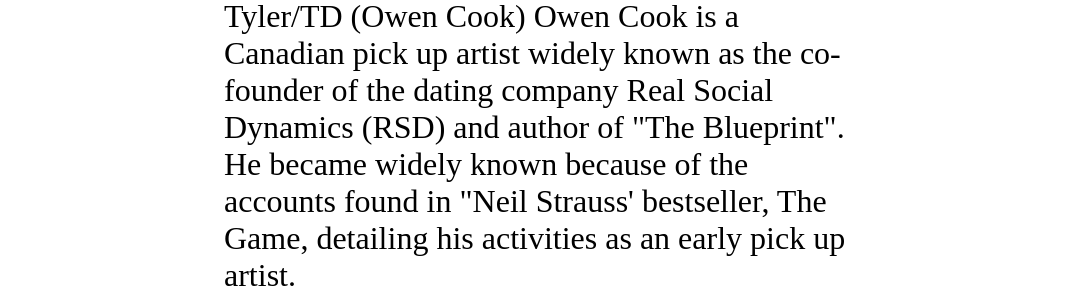
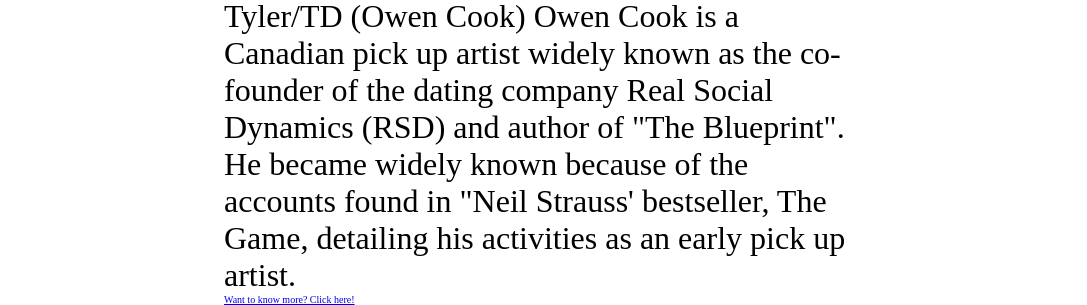
Before and after one commit to RobinHawiz/tribute-page, a plain HTML site: page index.html in a window 1280 px wide. Shown: the part 602-907 px from the top of the page, without its empty margins (96-1183 px from the left). Drawn offline with Linux system fonts and the light colour scheme.

Commit message:
all tests complete

```diff
--- a/index.html
+++ b/index.html
@@ -24,6 +24,12 @@
               Strauss' bestseller, The Game, detailing his activities as an
               early pick up artist.
             </p>
+            <a
+              id="tribute-link"
+              target="_blank"
+              href="https://www.datingskillsreview.com/tyler-td-owen-cook/"
+              >Want to know more? Click here!</a
+            >
           </div>
         </div>
       </div>
```
